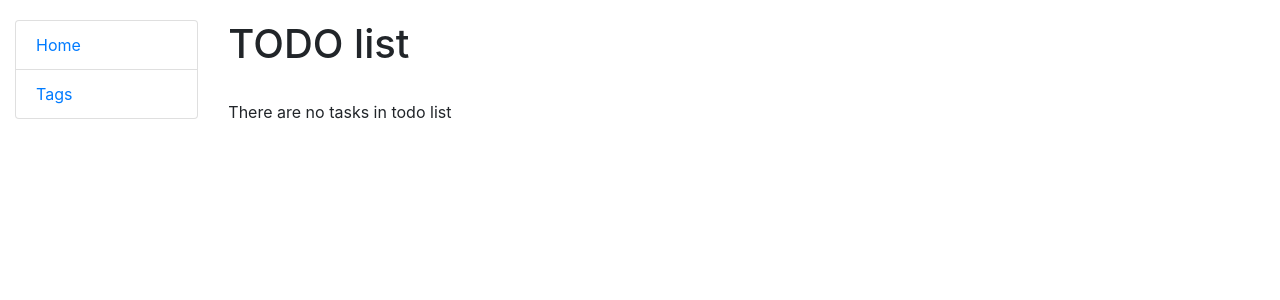
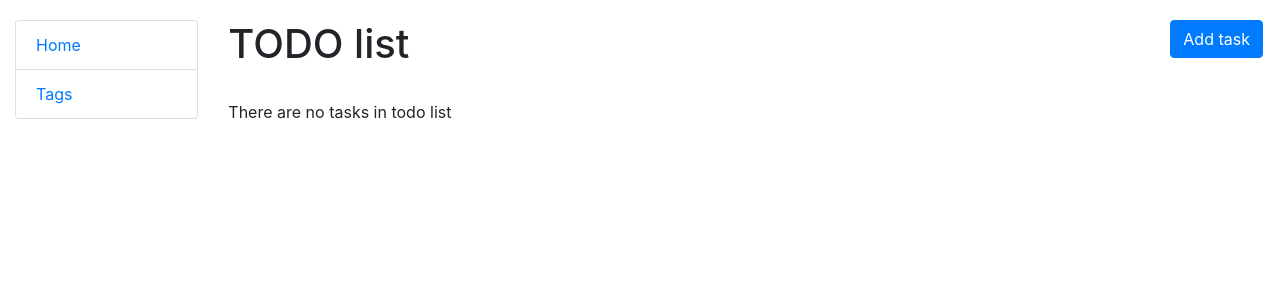
Before and after one commit to m1b0mb0/todo-list, a Django app: page /tasks/ in a window 1280 px wide. Shown: the top 300 px of the page. Run offline with Django 5.2, Linux system fonts and the light colour scheme; data that the repository does not hold is empty.

Commit message:
Add 'add task' button to task list template

```diff
--- a/templates/tasks/task_list.html
+++ b/templates/tasks/task_list.html
@@ -1,7 +1,11 @@
 {% extends "base.html" %}
 
 {% block content %}
-  <h1>TODO list</h1>
+  <h1>TODO list
+    <a href="{% url 'tasks:task-create' %} " class="btn btn-primary link-to-page">
+      Add task
+    </a>
+  </h1>
 
   <br>
 
```
